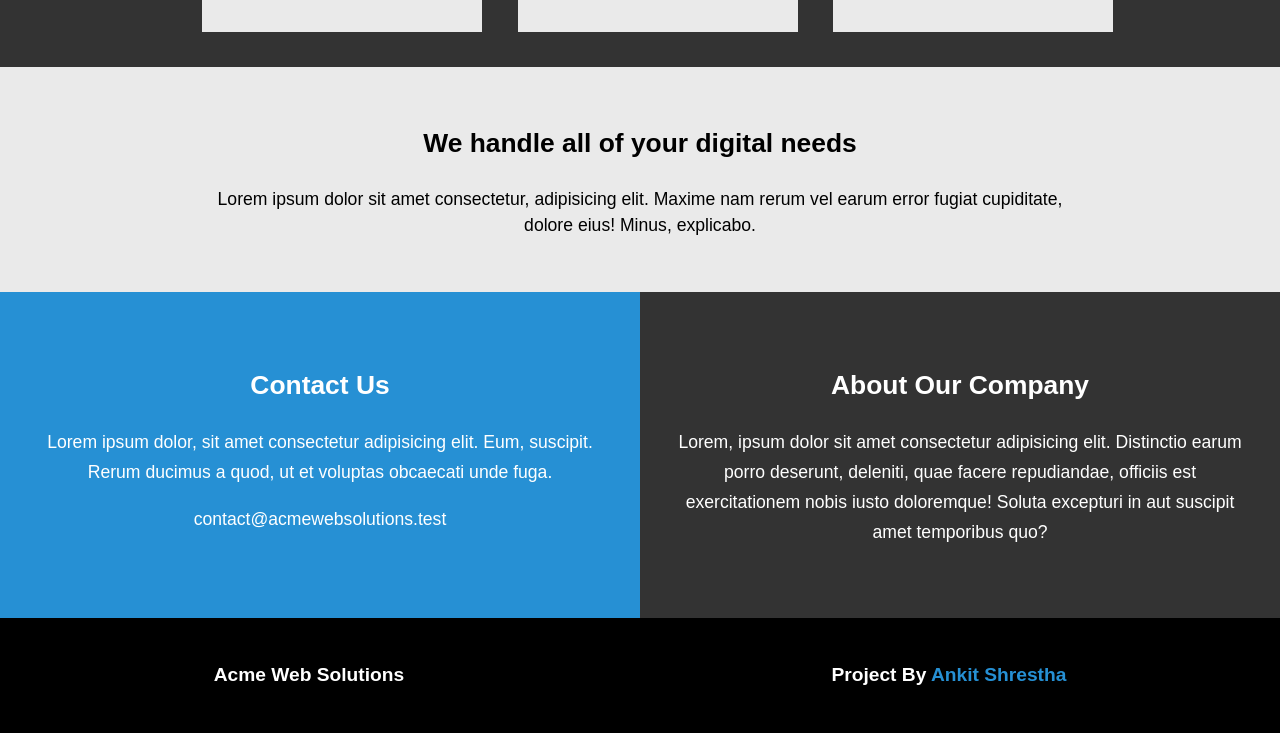
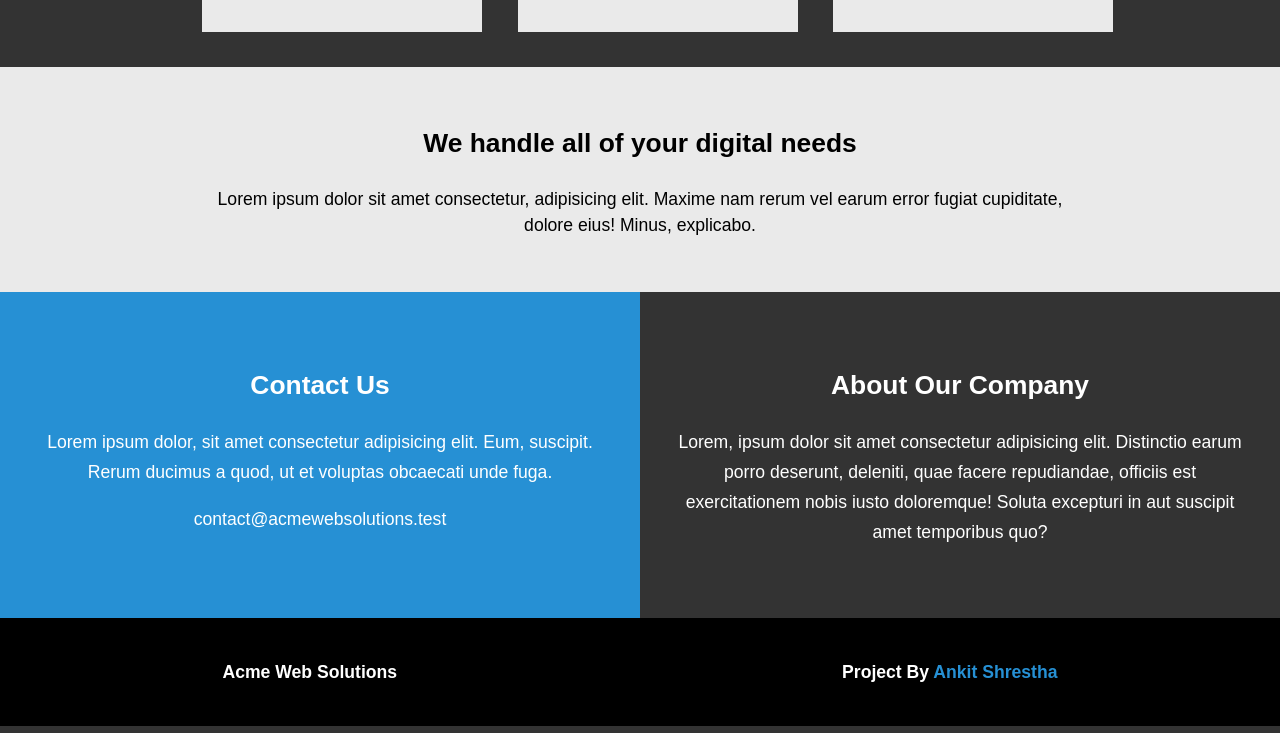
Before and after one commit to Ankit-Shrestha911/testing, a plain HTML site: page index.html in a window 1280 px wide. Shown: the part 1236-1969 px from the top of the page. Drawn offline with Linux system fonts and the light colour scheme.

Commit message:
minor changes

```diff
--- a/index.css
+++ b/index.css
@@ -12,10 +12,6 @@ img{
     display: block;
     width: 100%;
     height: auto;
-}
-
-h4{
-    font-size: 1.2rem;
 }
 
 #header{
```
